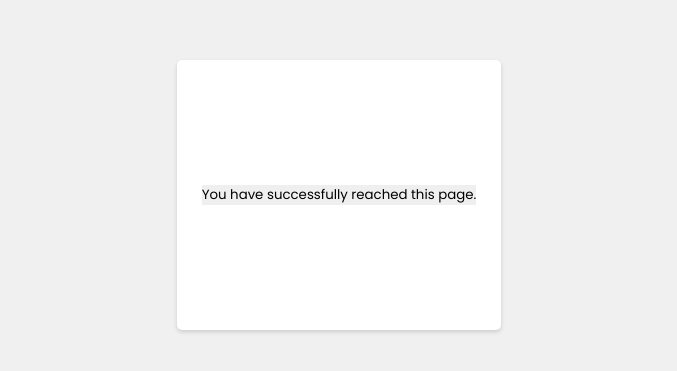
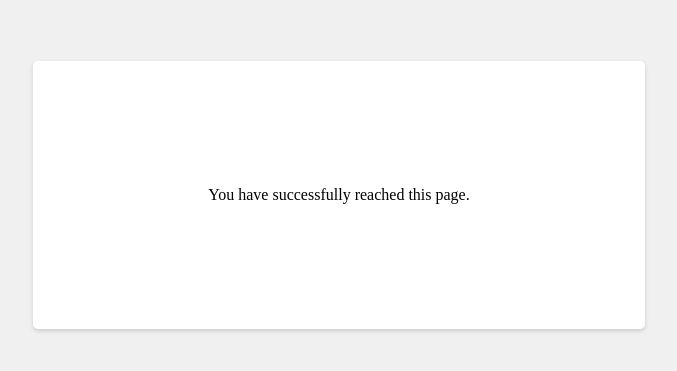
Before and after one commit to skhanal5/mock-shibboleth-website, a plain HTML site: page secure/resource.html in a window 1280 px wide. Shown: the part 205-576 px from the top of the page, without its empty margins (301-978 px from the left). Drawn offline with Linux system fonts and the light colour scheme.

Commit message:
changed file structure

```diff
--- a/css/styles.css
+++ b/css/styles.css
@@ -51,9 +51,10 @@ body {
 }
 
 .card-content {
-    font-family: var(--body-font);
     margin-top:100px;
     margin-bottom:100px;
+    margin-right:150px;
+    margin-left:150px;
 }
 
 
--- a/html/resources/resource.html
+++ b/secure/resource.html
@@ -3,8 +3,8 @@
   <head>
     <meta charset="utf-8" />
     <Title> Mock Shibboleth Website </Title>
-    <link rel="stylesheet" href="../../css/styles.css"/>
-    <script src="../../js/main.js" defer></script>
+    <link rel="stylesheet" href="../css/styles.css"/>
+    <script src="../js/main.js" defer></script>
   </head>
 
   <body>
@@ -13,7 +13,7 @@
         <section class="home-section" id="home">
             <div class="container">
                 <div class = "card">
-                    <button class="card-content">
+                    <div class = "card-content">
                         <p>You have successfully reached this page.</p>
                     </div>
                 </div>
```
Also changed, not shown: index.html (renamed from html/index.html, +3 -3 lines).
